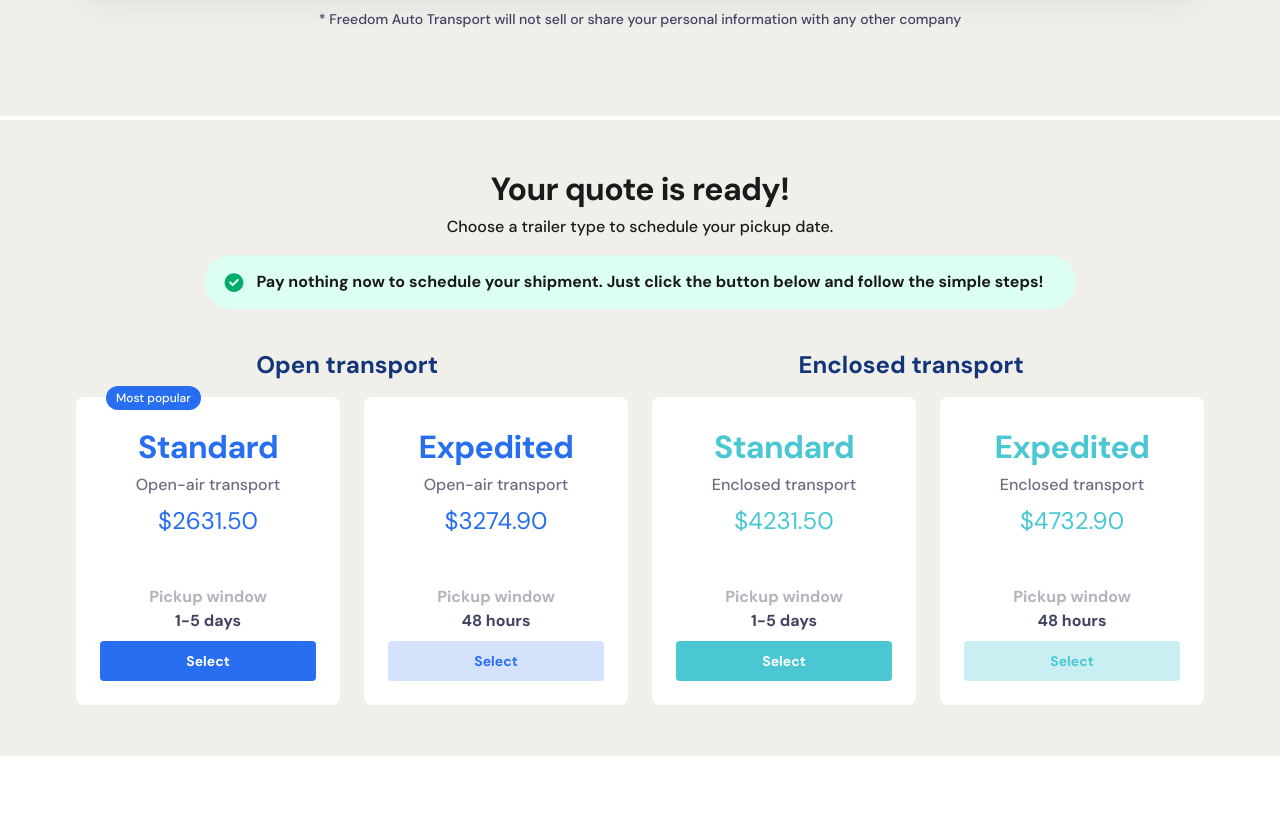
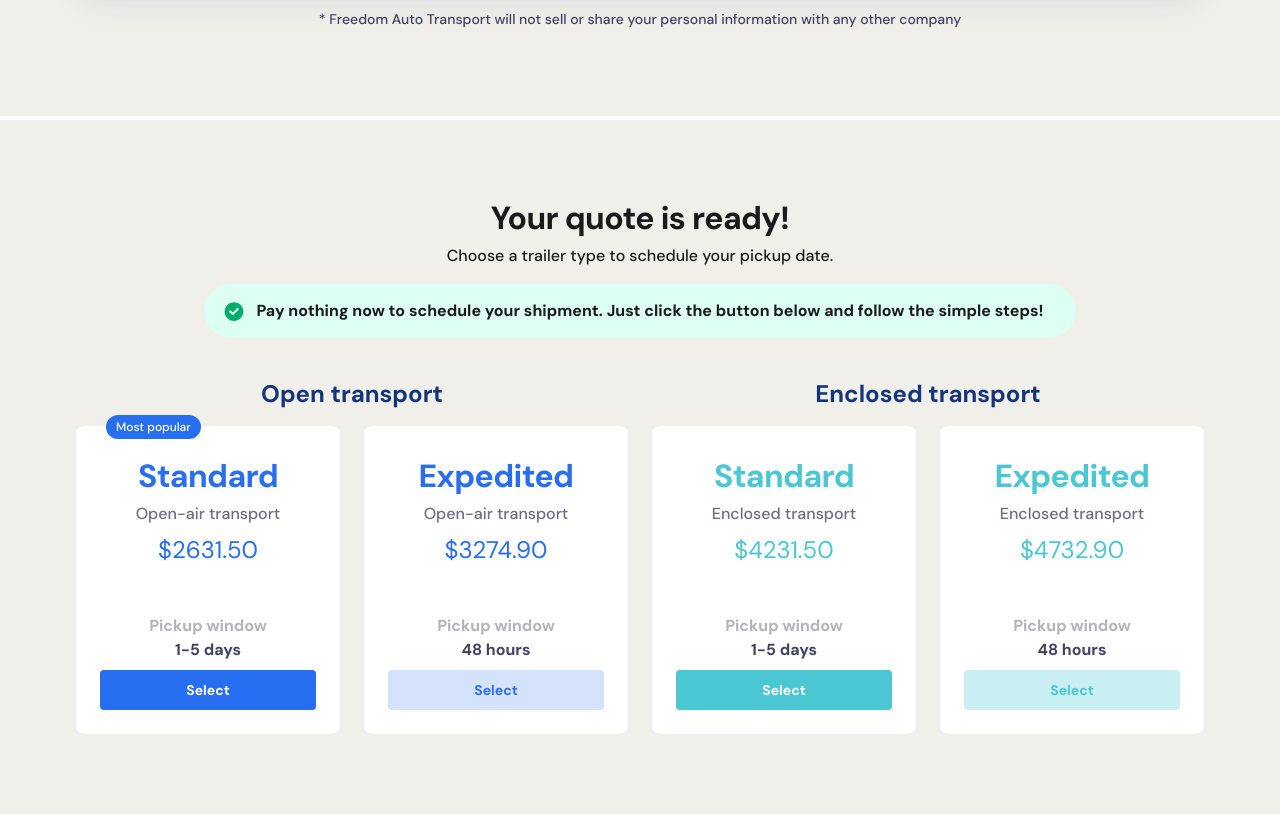
Before and after one commit to max-petkov/calculator, a website: page src/index.html in a window 1280 px wide. Shown: the part 1800-2618 px from the top of the page. Before the commit the page ends 2560 px from the top, so only its background shows below. Drawn offline with nearby package versions, Linux system fonts and the light colour scheme; files that its build step writes are made by us from their sources.

Commit message:
changed styles on cards

```diff
--- a/src/assets/scss/_general.scss
+++ b/src/assets/scss/_general.scss
@@ -14,12 +14,13 @@ body {
 section {
   min-height: 80vh;
   width: 100%;
-  background-color: $color-lighter;
+  padding: 80px 0;
   display: flex;
   flex-direction: column;
   align-items: center;
   justify-content: center;
   border-bottom: 4px solid #fff;
+  background-color: $color-lighter;
 
   h2 {
     margin-bottom: 40px;
--- a/src/assets/scss/components/_quote-cards.scss
+++ b/src/assets/scss/components/_quote-cards.scss
@@ -1,25 +1,38 @@
 .quote-cards {
   width: 100%;
   max-width: 1128px;
+  display: flex;
+  justify-content: center;
 
-  &__header {
+  &__container {
     display: flex;
-    justify-content: space-around;
+    flex-direction: column;
+    width: 100%;
+
+    &:first-child {
+      margin-right: 24px;
     }
 
-  &__body {
+    h4 {
+      text-align: center;
+    }
+
+    & > div {
       display: flex;
+    }
 
     .card {
-      position: relative;
+      padding: 24px;
       width: 100%;
-      padding: 24px;
       padding-top: 32px;
       border-radius: 8px;
       text-align: center;
       background-color: $color-white;
 
-      &:first-child:before {
+      &--most-popular {
+        position: relative;
+
+        &:before {
           content: "Most popular";
           position: absolute;
           top: -11px;
@@ -31,6 +44,7 @@
           line-height: 14px;
           color: $color-white;
           background-color: $color-primary;
+        }
       }
 
       &:not(:last-child) {
--- a/src/index.html
+++ b/src/index.html
@@ -217,12 +217,11 @@
             and
             follow the simple steps!</div>
         <div class="quote-cards mt-40">
-            <div class="quote-cards__header">
+
+            <div class="quote-cards__container">
                 <h4 class="color-secondary">Open transport</h4>
-                <h4 class="color-secondary">Enclosed transport</h4>
-            </div>
-            <div class="quote-cards__body mt-16">
-                <div class="card">
+                <div class="mt-16">
+                    <div class="card card--most-popular">
                         <div class="card__header">
                             <h3 class="color-primary">Standard</h3>
                             <p class="mt-8 color-neutral-dark">Open-air transport</p>
@@ -246,7 +245,12 @@
                             <button class="btn btn-quote btn-quote--primary-inverted mt-8">Select</button>
                         </div>
                     </div>
+                </div>
+            </div>
 
+            <div class="quote-cards__container">
+                <h4 class="color-secondary">Enclosed transport</h4>
+                <div class="mt-16">
                     <div class="card">
                         <div class="card__header">
                             <h3 class="color-info">Standard</h3>
@@ -259,7 +263,6 @@
                             <button class="btn btn-quote btn-quote--info mt-8">Select</button>
                         </div>
                     </div>
-
                     <div class="card">
                         <div class="card__header">
                             <h3 class="color-info">Expedited</h3>
@@ -272,7 +275,7 @@
                             <button class="btn btn-quote btn-quote--info-inverted mt-8">Select</button>
                         </div>
                     </div>
-
+                </div>
             </div>
         </div>
     </section>
```
Lines whose indentation alone changed are shown as unchanged.
